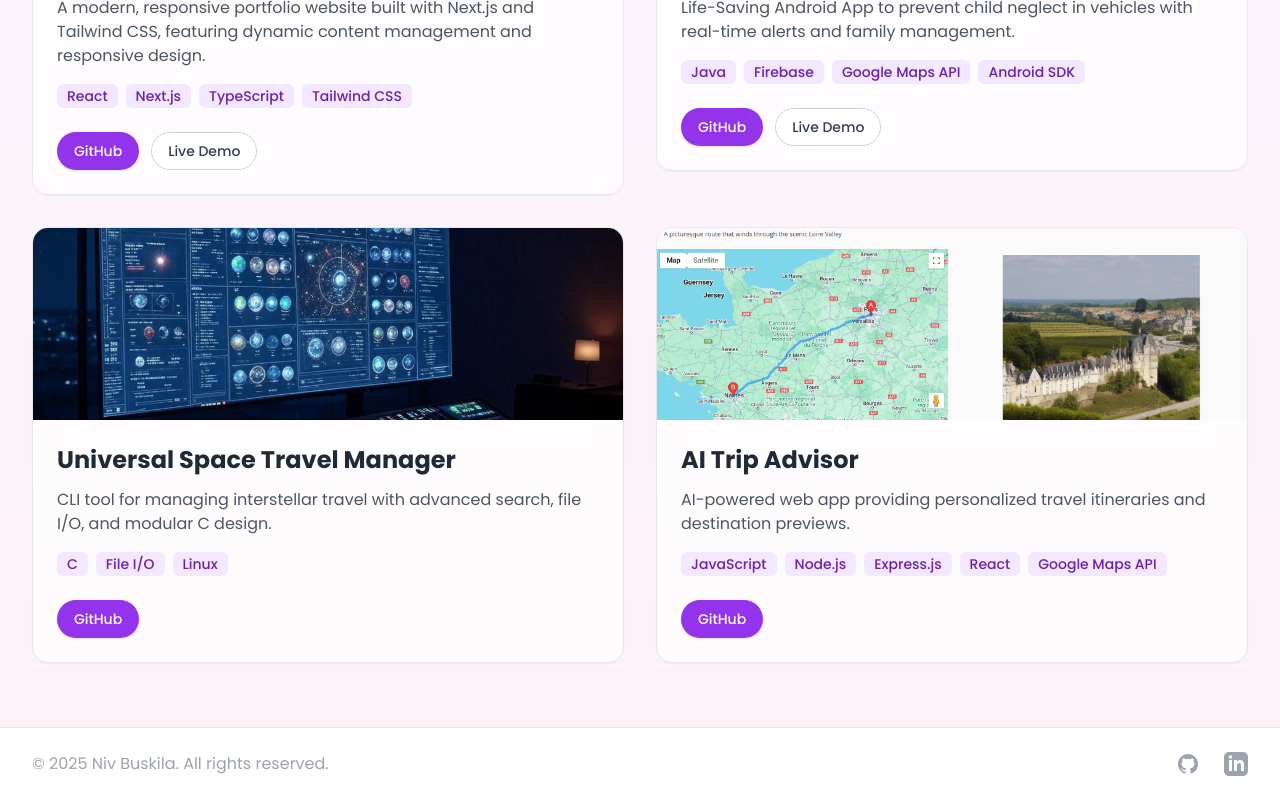
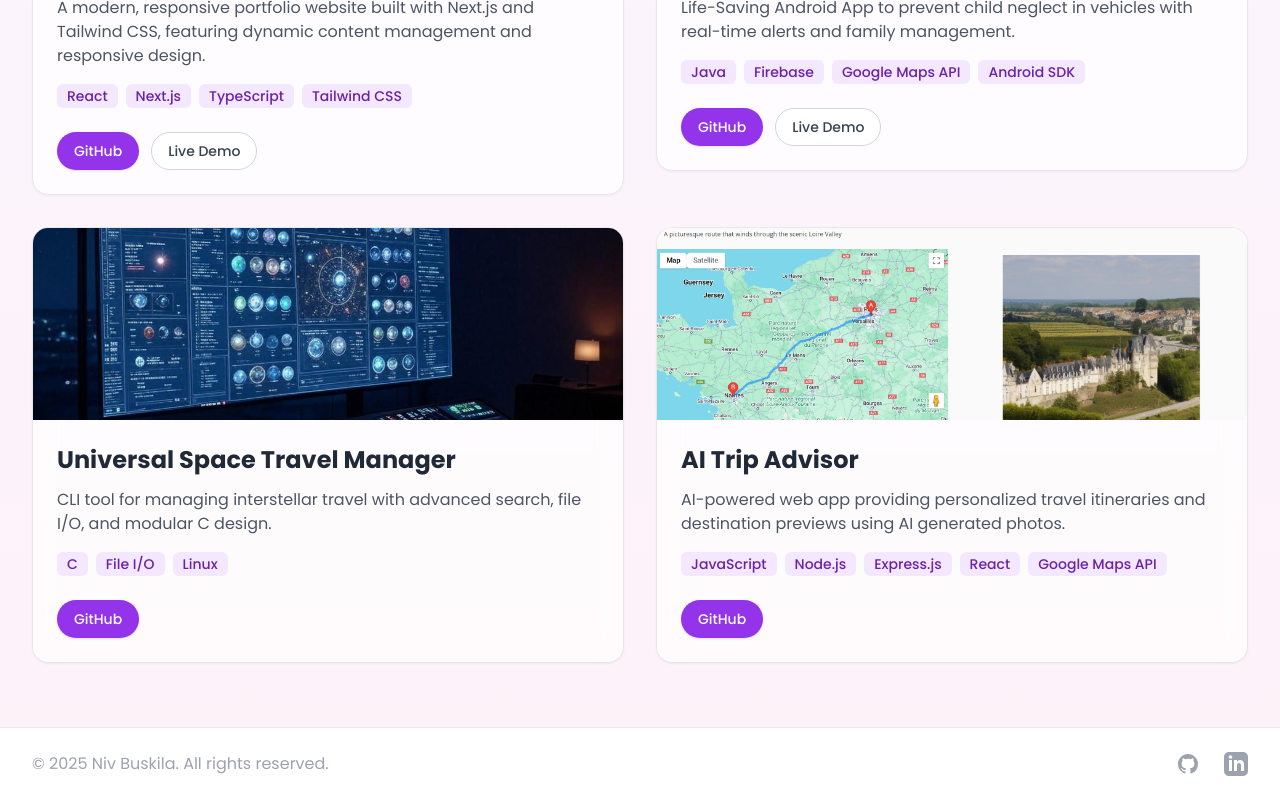
Before and after one commit to NivBuskila/portfolio, a Next.js app: page /projects in a window 1280 px wide. Shown: the part 525-1325 px from the top of the page. Built offline with nearby package versions, Linux system fonts and the light colour scheme.

Commit message:
Updating description

```diff
--- a/src/data/projects.ts
+++ b/src/data/projects.ts
@@ -36,7 +36,7 @@ export const projects: Project[] = [
   {
     title: 'AI Trip Advisor',
     description:
-      'AI-powered web app providing personalized travel itineraries and destination previews.',
+      'AI-powered web app providing personalized travel itineraries and destination previews using AI generated photos.',
     tech: ['JavaScript', 'Node.js', 'Express.js', 'React', 'Google Maps API'],
     image: '/images/ai-trip.png', // PNG
     github: 'https://github.com/NivBuskila/AI_Trip_Advisor',
--- a/tailwind.config.ts
+++ b/tailwind.config.ts
@@ -9,7 +9,6 @@ module.exports = {
   theme: {
     extend: {
       colors: {
-        // צבעים מותאמים
         glassWhite: 'rgba(255, 255, 255, 0.25)',
         neonGreen: '#39FF14',
         neonBlue: '#00E7FF',
@@ -18,9 +17,9 @@ module.exports = {
         xs: '2px',
       },
       boxShadow: {
-        neon: '0 0 15px rgba(57,255,20, 0.6)', // לדוגמה ניאון ירוק
+        neon: '0 0 15px rgba(57,255,20, 0.6)',
       },
-      // אנימציית Gradient משתנה
+
       keyframes: {
         'gradient-x': {
           '0%, 100%': { 'background-position': '0% 50%' },
```
